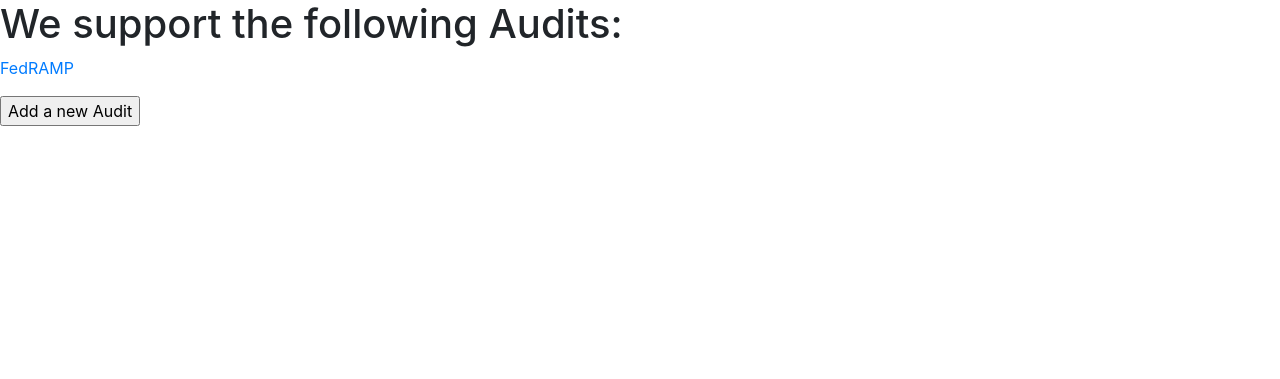
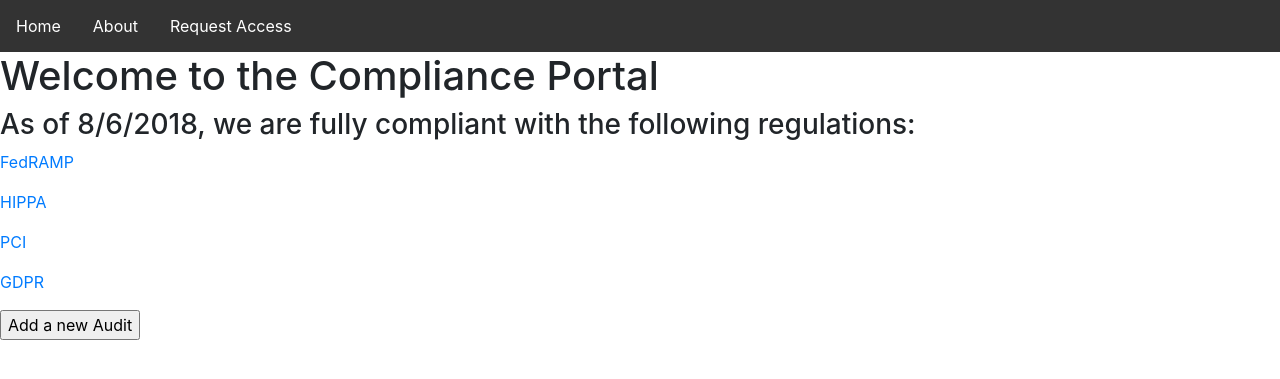
Before and after one commit to PaulMacLachlan/Compliance-Prototype, a Flask app: page /audits in a window 1280 px wide. Shown: the top 379 px of the page. Run offline with Flask 2, Linux system fonts and the light colour scheme; some libraries are stand-ins or nearby versions.

Commit message:
Adds navbar functionality, more descriptive copy

```diff
--- a/app.py
+++ b/app.py
@@ -5,7 +5,11 @@ from flask_modus import Modus
 app = Flask(__name__)
 modus = Modus(app)
 
-audits = [Audit('FedRAMP', '2018')]
+audits = [Audit('FedRAMP', '2017'),
+    Audit('HIPPA', '2017'),
+    Audit('PCI', '2017'),
+    Audit('GDPR', '2017')
+    ]
 
 def find_audit(audit_id):
     return [audit for audit in audits if audit.id == audit_id][0]
@@ -21,6 +25,14 @@ def index():
         audits.append(new_audit)
         return redirect(url_for('index'))
     return render_template('index.html', audits=audits)
+
+@app.route('/about')
+def about():
+    return render_template('about.html')
+
+@app.route('/request_access')
+def request_access():
+    return render_template('request_access.html')
 
 @app.route('/audits/new')
 def new():
--- a/audit.py
+++ b/audit.py
@@ -2,7 +2,7 @@ class Audit():
 
     count = 1
 
-    def __init__(self,title, year):
+    def __init__(self,title,year):
         self.title = title
         self.year = year
         self.id = Audit.count
--- a/templates/base.html
+++ b/templates/base.html
@@ -1,15 +1,20 @@
 <!DOCTYPE html>
 <html lang="en" dir="ltr">
   <head>
+    <link rel="stylesheet" href="https://cdnjs.cloudflare.com/ajax/libs/font-awesome/4.7.0/css/font-awesome.min.css">
     <link rel="stylesheet" href="https://stackpath.bootstrapcdn.com/bootstrap/4.1.3/css/bootstrap.min.css" integrity="sha384-MCw98/SFnGE8fJT3GXwEOngsV7Zt27NXFoaoApmYm81iuXoPkFOJwJ8ERdknLPMO" crossorigin="anonymous">
     <script src="https://code.jquery.com/jquery-3.3.1.slim.min.js" integrity="sha384-q8i/X+965DzO0rT7abK41JStQIAqVgRVzpbzo5smXKp4YfRvH+8abtTE1Pi6jizo" crossorigin="anonymous"></script>
     <script src="https://cdnjs.cloudflare.com/ajax/libs/popper.js/1.14.3/umd/popper.min.js" integrity="sha384-ZMP7rVo3mIykV+2+9J3UJ46jBk0WLaUAdn689aCwoqbBJiSnjAK/l8WvCWPIPm49" crossorigin="anonymous"></script>
     <script src="https://stackpath.bootstrapcdn.com/bootstrap/4.1.3/js/bootstrap.min.js" integrity="sha384-ChfqqxuZUCnJSK3+MXmPNIyE6ZbWh2IMqE241rYiqJxyMiZ6OW/JmZQ5stwEULTy" crossorigin="anonymous"></script>
     <meta charset="utf-8">
-    <title>Compliance Prototype</title>
+    <title>{% block title %} Compliance Prototype {% endblock %}</title>
   </head>
   <body>
+    {% include 'nav.html' %}
+
     {% block content %}
     {% endblock %}
+    <div id="body">
+    </div>
   </body>
 </html>
--- a/templates/index.html
+++ b/templates/index.html
@@ -1,7 +1,9 @@
 {% extends 'base.html' %}
 
 {% block content %}
-<h1>We support the following Audits:</h1>
+<h1>{% block title %}Welcome to the Compliance Portal{% endblock %}</h1>
+
+<h3>As of <script> document.write(new Date().toLocaleDateString()); </script>, we are fully compliant with the following regulations:</h3>
 
 {% for audit in audits %}
   <p>
--- /dev/null
+++ b/templates/nav.html
@@ -0,0 +1,36 @@
+<style>
+    /* body {
+        margin: 20px;
+        padding: 0;
+    } */
+
+    #navbar ul {
+      list-style-type: none;
+      margin: 0;
+      padding: 0;
+      overflow: hidden;
+      background-color: #333;
+    }
+
+    #navbar li {
+      float: left;
+    }
+
+    #navbar li a {
+      display: block;
+      color: white;
+      text-align: center;
+      padding: 14px 16px;
+      text-decoration: none;
+    }
+
+
+</style>
+
+<div id="navbar">
+  <ul>
+    <li><a href="/">Home</a></li>
+    <li><a href="/about">About</a></li>
+    <li><a href="/request_access">Request Access</a></li>
+  </ul>
+</div>
```
Also changed, not shown: templates/about.html (added, +9 -0 lines), templates/request_access.html (added, +9 -0 lines).
